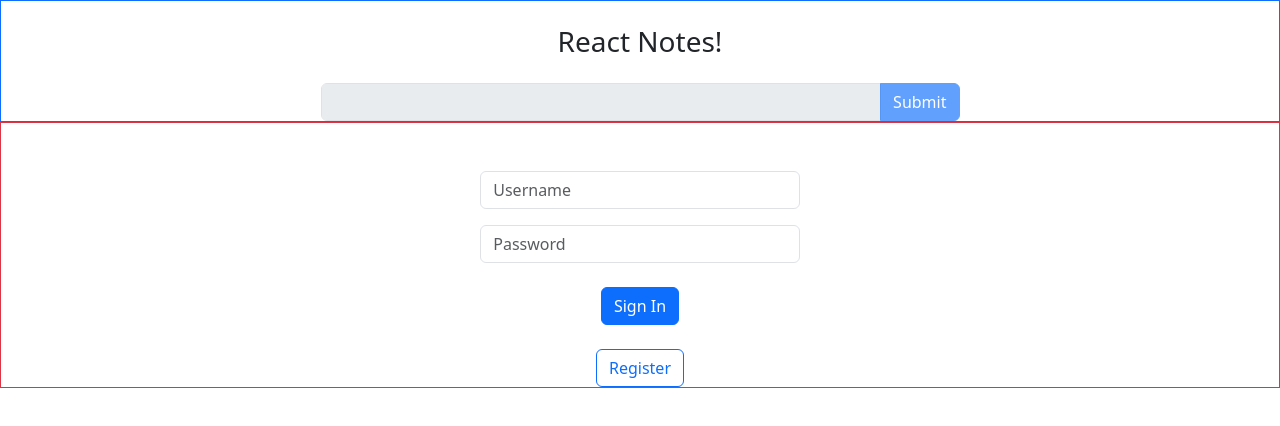
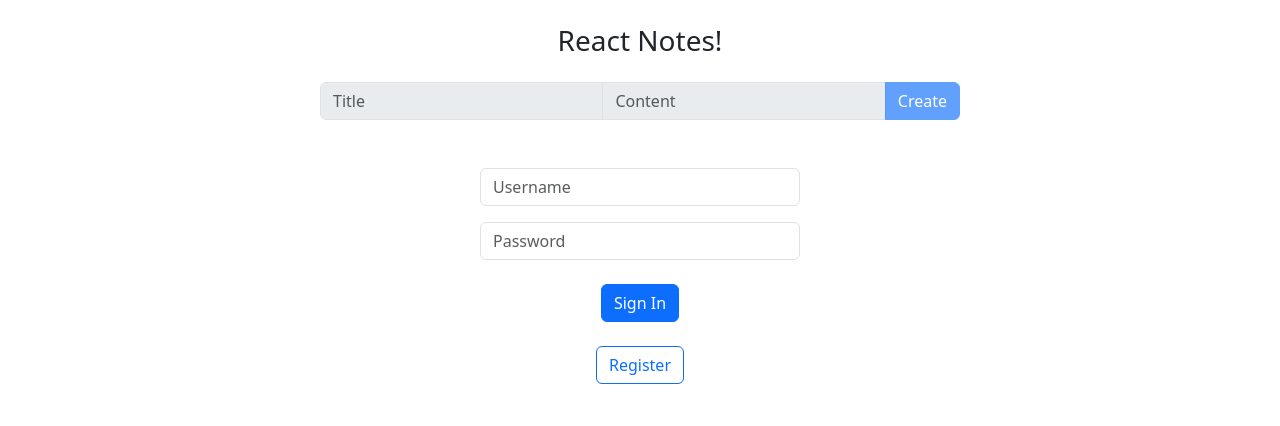
Before and after one commit to tfenaroli/dartmouth-cs52-lab3, a React (Vite) app: page / in a window 1280 px wide. Shown: the top 426 px of the page. Built offline with nearby package versions, Linux system fonts and the light colour scheme; no server answers; the database is empty.

Commit message:
styles and title input

```diff
--- a/src/components/App.jsx
+++ b/src/components/App.jsx
@@ -6,15 +6,7 @@ import LogIn from './LogIn';
 import NotePad from './NotePad';
 
 export default function App() {
-  const [notes, setNotes] = useState({
-    0: {
-      title: 'loading note',
-      text: '![](http://i.giphy.com/gyRWkLSQVqlPi.gif)',
-      x: 900,
-      y: 200,
-      zIndex: 10,
-    },
-  });
+  const [notes, setNotes] = useState(null);
 
   const [userEmail, setUserEmail] = useState('');
 
@@ -24,9 +16,9 @@ export default function App() {
   };
 
   const handleCreate = (title, text) => {
-    console.log(`creating note with text: ${text}`);
+    console.log(`creating note with title ${title} and text ${text}`);
     db.createNote({
-      title: 'Title',
+      title,
       text,
       x: 0,
       y: 0,
@@ -59,12 +51,12 @@ export default function App() {
 
   return (
     <div className="h-100 d-flex flex-column">
-      <div className="border border-primary d-flex flex-column align-items-center">
+      <div className="d-flex flex-column align-items-center">
         <h1 className="fs-3 my-4">React Notes! {userEmail && `(${userEmail})`}</h1>
         <InputBar handleCreate={handleCreate} isLoggedIn={userEmail} />
         {userEmail && (
         <button
-          className="btn btn-primary my-4"
+          className="btn btn-outline-primary my-4"
           type="button"
           onClick={() => {
             console.log('signing out');
--- a/src/components/InputBar.jsx
+++ b/src/components/InputBar.jsx
@@ -1,9 +1,20 @@
 import React, { useState } from 'react';
 
 export default function InputBar({ handleCreate, isLoggedIn }) {
+  const [title, setTitle] = useState('');
   const [text, setText] = useState('');
   return (
     <div className="input-group w-50">
+      <input
+        disabled={!isLoggedIn}
+        type="text"
+        onChange={(e) => {
+          setTitle(e.target.value);
+        }}
+        value={title}
+        className="form-control"
+        placeholder="Title"
+      />
       <input
         disabled={!isLoggedIn}
         type="text"
@@ -12,9 +23,24 @@ export default function InputBar({ handleCreate, isLoggedIn }) {
         }}
         value={text}
         className="form-control"
-        aria-describedby="button-addon2"
+        placeholder="Content"
       />
-      <button onClick={() => { handleCreate('test', text); }} disabled={!isLoggedIn} className="btn btn-primary" type="button">Submit</button>
+      <button
+        onClick={() => {
+          if (!(title && text)) {
+            alert('Must enter a title and text for your note!');
+          } else {
+            handleCreate(title, text);
+            setTitle('');
+            setText('');
+          }
+        }}
+        disabled={!isLoggedIn}
+        className="btn btn-primary"
+        type="button"
+      >
+        Create
+      </button>
     </div>
   );
 }
--- a/src/components/LogIn.jsx
+++ b/src/components/LogIn.jsx
@@ -31,7 +31,7 @@ export default function LogIn() {
   };
 
   return (
-    <div className="border border-danger d-flex flex-column align-items-center">
+    <div className="d-flex flex-column align-items-center">
       <input
         type="text"
         onChange={(e) => {
--- a/src/components/Note.jsx
+++ b/src/components/Note.jsx
@@ -83,9 +83,7 @@ export default function Note({
             </div>
           </div>
         </div>
-        <div style={{ borderStyle: 'dashed' }}>
-          {renderBody()}
-        </div>
+        {renderBody()}
       </div>
     </Draggable>
   );
--- a/src/components/NotePad.jsx
+++ b/src/components/NotePad.jsx
@@ -3,7 +3,7 @@ import Note from './Note';
 
 export default function NotePad({ notes, handleDelete, handleEdit }) {
   return (
-    <div className="notesWrapper">
+    <div className="notesWrapper position-relative">
       {notes && Object.entries(notes).map(([id, note]) => {
         return (
           <Note key={id} id={id} title={note.title} text={note.text} x={note.x} y={note.y} handleDelete={handleDelete} handleEdit={handleEdit} />
--- a/src/style.scss
+++ b/src/style.scss
@@ -5,7 +5,6 @@ html, body, #main {
 .notesWrapper {
 	background-color: antiquewhite;
 	flex: 1;
-	position: relative;
 }
 
 // everything in note
```
